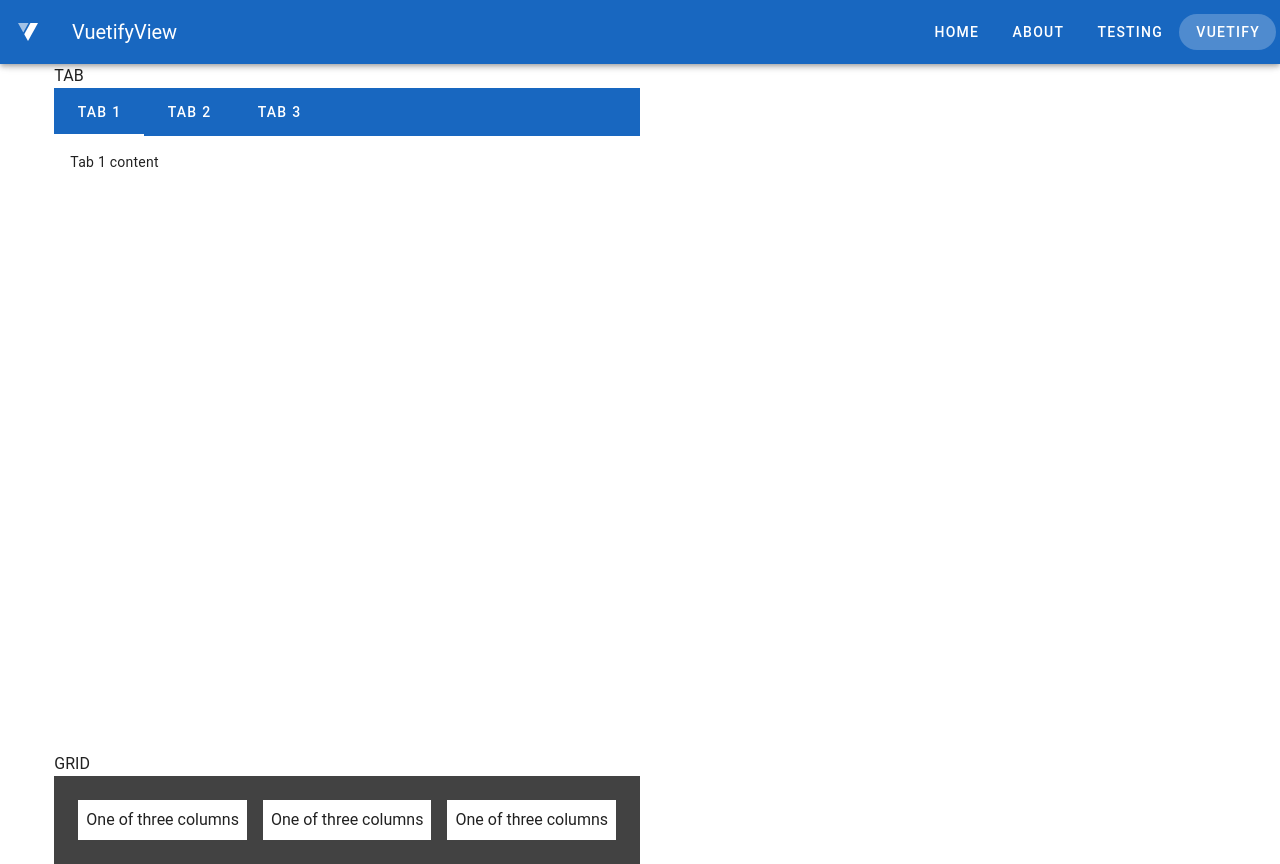
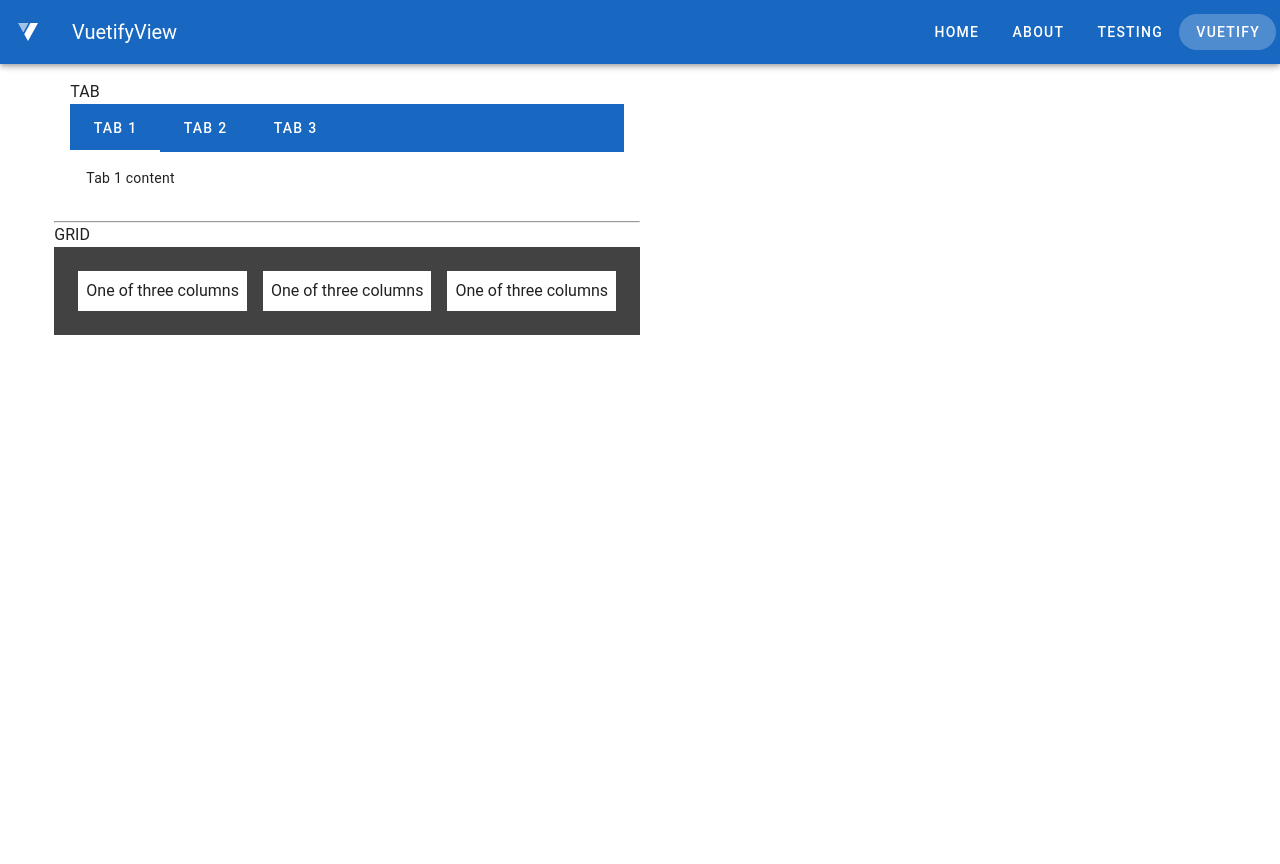
Before and after one commit to Ranagol/myVue3, a Vue app: page /vuetify in a window 1280 px wide. Built offline with nearby package versions, Linux system fonts and the light colour scheme.

Commit message:
Small corrections.

```diff
--- a/src/views/VuetifyView.vue
+++ b/src/views/VuetifyView.vue
@@ -1,9 +1,12 @@
 <template>
   <v-app>
     <!-- //TODO Here I use Vuetify components. All is installed, all is good. But. The tab width is
-    wrong, it is too narrow. How to set a normal width for the tabs and for the grid? Why is this
-    not in the middle? -->
+    wrong, it is too narrow. How to set a normal width for the tabs and for the grid? Why is all this
+    not in the middle? I would like to set the tab and the grid justify-center, and to set their width.
+    -->
+    <v-container>
       <p>TAB</p>
+
       <v-tabs
         v-model="tab"
         bg-color="primary"
@@ -14,6 +17,7 @@
         <v-tab value="three">Tab 3</v-tab>
       </v-tabs>
 
+      <!-- TAB BODY -->
       <v-card-text>
         <v-window v-model="tab">
           <v-window-item value="one">
@@ -29,6 +33,10 @@
           </v-window-item>
         </v-window>
       </v-card-text>
+
+    </v-container>
+
+    <hr>
 
     <p>GRID</p>
     <v-container class="bg-surface-variant">
```
Lines whose indentation alone changed are shown as unchanged.
